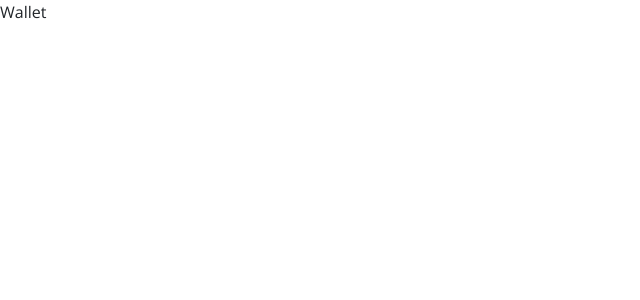
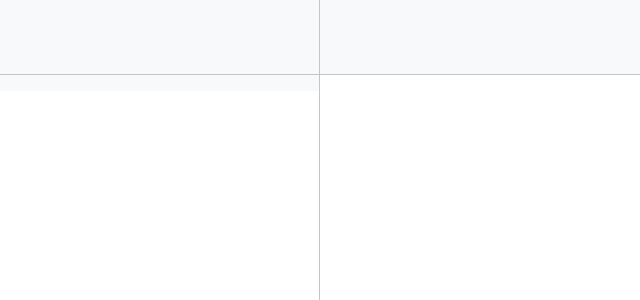
Before and after one commit to RafaelaMachado/wallet, a Vue app: page / in a window 1280 px wide. Shown: the top 300 px of the page, without its empty margins (0-640 px from the left). Built offline with nearby package versions, Linux system fonts and the light colour scheme.

Commit message:
Created a wallet static layout with the divisions

```diff
--- a/src/views/Wallet.vue
+++ b/src/views/Wallet.vue
@@ -1,6 +1,18 @@
 <template>
-    <div>
-        Wallet
+    <div class="container-fluid h-100 p-0 d-flex">
+        <div class="w-25 sidebar">
+            <div class="current-user bg-light d-flex align-items-center flex-nowrap p-2">
+            </div>
+            <div class="coins-list bg-light p-2">
+            </div>
+        </div>
+
+        <div class="d-flex flex-column w-75">
+            <div class="wallet-header bg-light p-2 d-flex align-items-center">
+            </div>
+            <div class="wallet-infos flex-grow-1 p-2" ref="walletInfos">
+            </div>
+        </div>
     </div>
 </template>
 
@@ -10,5 +22,46 @@ export default {
 }
 </script>
 
-<style>
+<style lang="scss">
+$border-color: #c2c6ca;
+
+.current-user {
+    height: 75px;
+    font-size: 1.25rem;
+    border-bottom: 1px solid $border-color;
+}
+.fade-enter-active {
+    animation: fade-in 300ms ease-out forwards;
+}
+.fade-leave-active {
+    animation: fade-out 300ms ease-out forwards;
+}
+.sidebar {
+    border-right: 1px solid $border-color;
+}
+.wallet-header {
+    height: 75px;
+    font-size: 1.25rem;
+    border-bottom: 1px solid $border-color;
+}
+.wallet-infos {
+    height: calc(100% - 125px);
+    overflow-y: auto;
+}
+@keyframes fade-in {
+    from {
+        opacity: 0;
+    }
+    to {
+        opacity: 1;
+    }
+}
+@keyframes fade-out {
+    from {
+        opacity: 1;
+    }
+    to {
+        opacity: 0;
+    }
+}
 </style>
```
